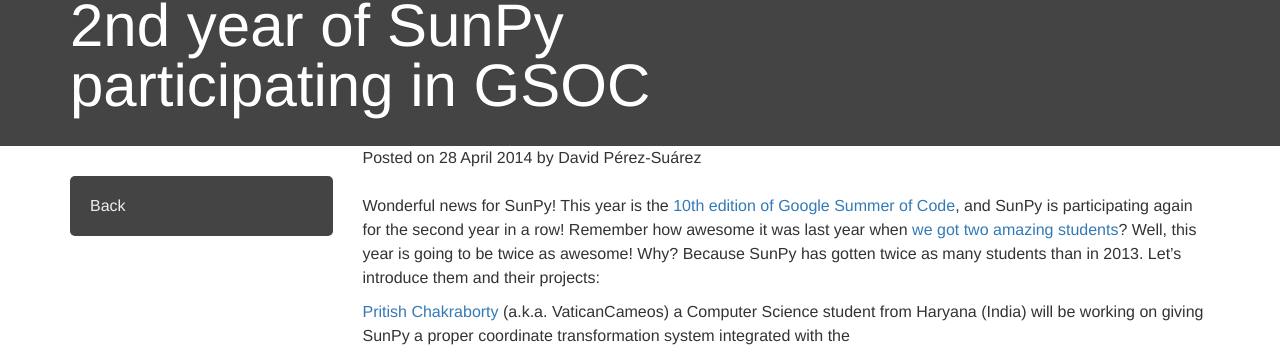
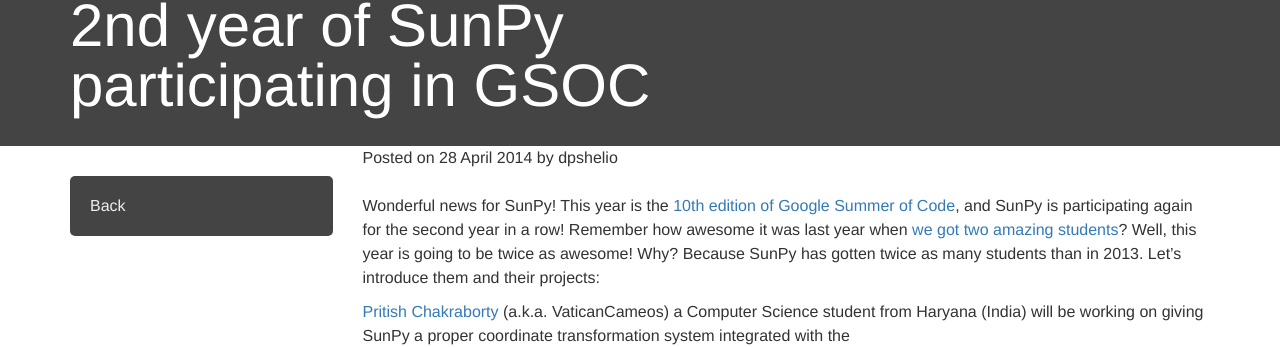
Before and after one commit to sunpy/sunpy.org, a Jekyll site: the page built from _posts/2014/2014-04-28-gsoc-4-students.md, in a window 1280 px wide. Shown: the part 89-436 px from the top of the page. Built offline with Jekyll 4.4.1, drawn with Linux system fonts in a browser that asks for light colours; comment, search, counter and statistics services are not loaded.

Commit message:
Update 2014-04-28-gsoc-4-students.md

```diff
--- a/_posts/2014/2014-04-28-gsoc-4-students.md
+++ b/_posts/2014/2014-04-28-gsoc-4-students.md
@@ -1,7 +1,7 @@
 ---
 layout: post
 title: 2nd year of SunPy participating in GSOC
-author: David Pérez-Suárez
+author: dpshelio
 ---
 
 Wonderful news for SunPy!  This year is the
```
